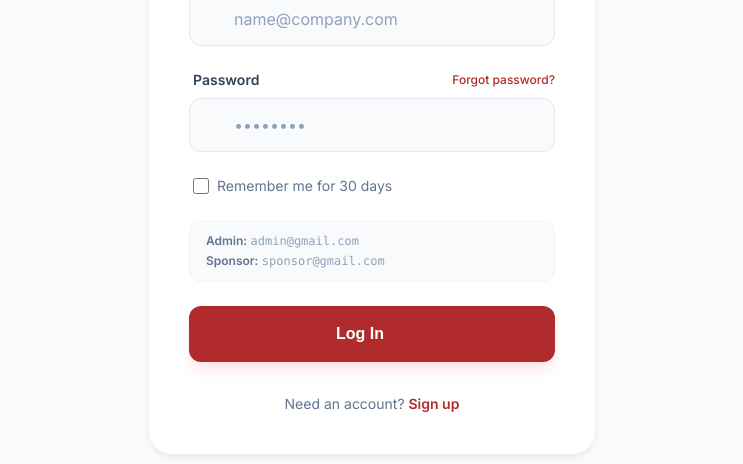
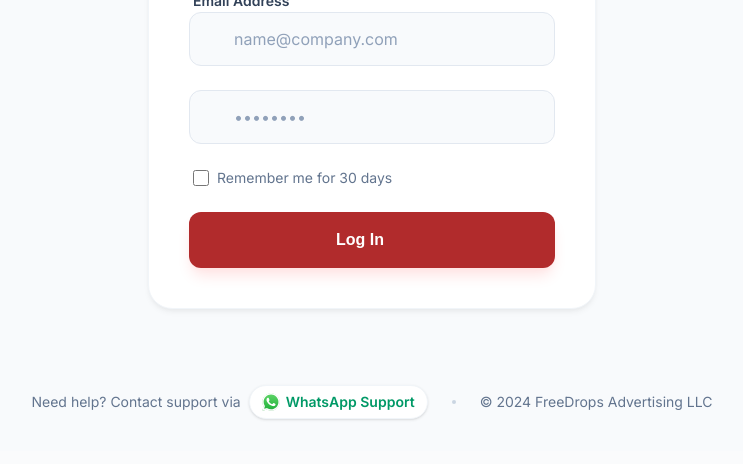
Before and after one commit to sabimuhammed/freedropsnxext, a Next.js app: page /login in a window 1280 px wide. Shown: the part 349-813 px from the top of the page, without its empty margins (268-1011 px from the left). Built offline with nearby package versions, Linux system fonts and the light colour scheme; some icons are missing; a web font is replaced by a local one.

Commit message:
feat: Comment out password label and forgot password link in login page for cleaner UI

```diff
--- a/app/(auth)/admin/login/page.tsx
+++ b/app/(auth)/admin/login/page.tsx
@@ -42,12 +42,12 @@
               </div>
 
               <div className="space-y-2">
-                <div className="flex justify-between items-center">
+                {/* <div className="flex justify-between items-center">
                   <label htmlFor="password" className="text-sm font-semibold text-slate-700 ml-1">Password</label>
                   <Link href="/admin/forgot-password" className="text-xs font-medium text-[#D63839] hover:underline">
                     Forgot password?
                   </Link>
-                </div>
+                </div> */}
                 <div className="relative">
                   <div className="absolute inset-y-0 left-0 pl-4 flex items-center pointer-events-none text-slate-400">
                     <Icon icon="lucide:lock" className="text-xl" />
--- a/app/(auth)/login/page.tsx
+++ b/app/(auth)/login/page.tsx
@@ -57,12 +57,7 @@
               </div>
 
               <div className="space-y-2">
-                <div className="flex justify-between items-center">
-                  <label htmlFor="password" className="text-sm font-semibold text-slate-700 ml-1">Password</label>
-                  <Link href="/forgot-password" className="text-xs font-medium text-[#B12B2C] hover:underline">
-                    Forgot password?
-                  </Link>
-                </div>
+
                 <div className="relative">
                   <div className="absolute inset-y-0 left-0 pl-4 flex items-center pointer-events-none text-slate-400">
                     <Icon icon="lucide:lock" />
@@ -88,11 +83,7 @@
                 <label htmlFor="remember" className="text-sm text-slate-500">Remember me for 30 days</label>
               </div>
 
-              {/* Hint */}
-              <div className="text-xs text-slate-400 bg-slate-50 rounded-xl px-4 py-3 border border-slate-100 space-y-1">
-                <p><span className="font-semibold text-slate-500">Admin:</span> <span className="font-mono">admin@gmail.com</span></p>
-                <p><span className="font-semibold text-slate-500">Sponsor:</span> <span className="font-mono">sponsor@gmail.com</span></p>
-              </div>
+
 
               <button
                 type="submit"
@@ -102,12 +93,11 @@
               </button>
             </form>
 
-            <div className="mt-8 text-center">
+            {/* <div className="mt-8 text-center">
               <p className="text-sm text-slate-500">
                 Need an account?{" "}
-                <Link href="/register" className="text-[#B12B2C] font-semibold hover:underline">Sign up</Link>
               </p>
-            </div>
+            </div> */}
           </div>
         </div>
       </main>
```
